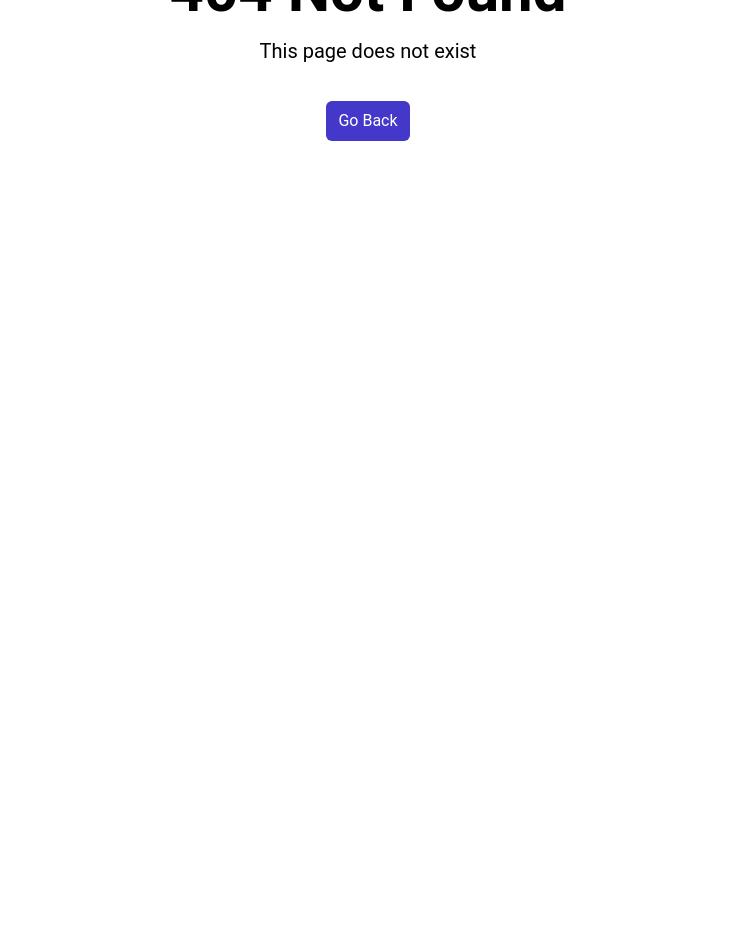
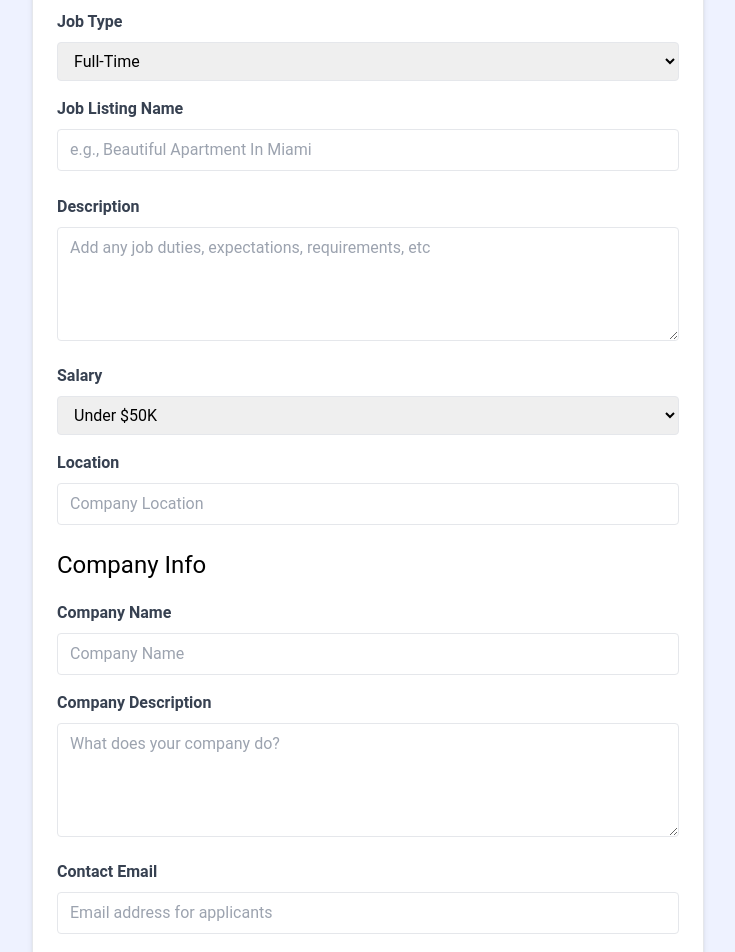
Before and after one commit to rings-s/reactJs, a React (Vite) app in the folder react_crash_course/: page /add-job in a window 1280 px wide. Before the commit this address had no page. Shown: the part 260-1212 px from the top of the page, without its empty margins (272-1007 px from the left). Before the commit the page ends 800 px from the top, so only its background shows below. Built offline with nearby package versions, Linux system fonts and the light colour scheme.

Commit message:
adding the addjob form

```diff
--- a/react_crash_course/src/App.jsx
+++ b/react_crash_course/src/App.jsx
@@ -9,6 +9,7 @@
 import JobsPage from './pages/JobsPage';
 import NotFoundPage from './pages/NotFoundPage';
 import JobPage from './pages/JobPage';
+import AddJobPage from './pages/AddJobPage';
 
 
 // Create a router instance using createBrowserRouter and configure routes
@@ -17,6 +18,7 @@
     <Route path="/" element={<MainLayout />}>
       <Route index element={<HomePage />} />
       <Route path="/jobs" element={<JobsPage />} />
+      <Route path="/add-job" element={<AddJobPage />} />
       <Route path="/jobs/:id" element={<JobPage />} />
       <Route path="*" element={<NotFoundPage />} />
     </Route>
--- a/react_crash_course/src/pages/AddJobPage.jsx
+++ b/react_crash_course/src/pages/AddJobPage.jsx
@@ -0,0 +1,180 @@
+const AddJobPage = () => {
+
+    // State variables
+
+
+
+  return (
+    <>
+      <section className="bg-indigo-50">
+        <div className="container m-auto max-w-2xl py-24">
+          <div
+            className="bg-white px-6 py-8 mb-4 shadow-md rounded-md border m-4 md:m-0"
+          >
+            <form>
+              <h2 className="text-3xl text-center font-semibold mb-6">Add Job</h2>
+
+              <div className="mb-4">
+                <label htmlFor="type" className="block text-gray-700 font-bold mb-2">
+                  Job Type
+                </label>
+                <select
+                  id="type"
+                  name="type"
+                  className="border rounded w-full py-2 px-3"
+                  required
+                >
+                  <option value="Full-Time">Full-Time</option>
+                  <option value="Part-Time">Part-Time</option>
+                  <option value="Remote">Remote</option>
+                  <option value="Internship">Internship</option>
+                </select>
+              </div>
+
+              <div className="mb-4">
+                <label className="block text-gray-700 font-bold mb-2">
+                  Job Listing Name
+                </label>
+                <input
+                  type="text"
+                  id="title"
+                  name="title"
+                  className="border rounded w-full py-2 px-3 mb-2"
+                  placeholder="e.g., Beautiful Apartment In Miami"
+                  required
+                />
+              </div>
+              <div className="mb-4">
+                <label
+                  htmlFor="description"
+                  className="block text-gray-700 font-bold mb-2"
+                >
+                  Description
+                </label>
+                <textarea
+                  id="description"
+                  name="description"
+                  className="border rounded w-full py-2 px-3"
+                  rows="4"
+                  placeholder="Add any job duties, expectations, requirements, etc"
+                ></textarea>
+              </div>
+
+              <div className="mb-4">
+                <label htmlFor="salary" className="block text-gray-700 font-bold mb-2">
+                  Salary
+                </label>
+                <select
+                  id="salary"
+                  name="salary"
+                  className="border rounded w-full py-2 px-3"
+                  required
+                >
+                  <option value="Under $50K">Under $50K</option>
+                  <option value="$50K - 60K">$50K - $60K</option>
+                  <option value="$60K - 70K">$60K - $70K</option>
+                  <option value="$70K - 80K">$70K - $80K</option>
+                  <option value="$80K - 90K">$80K - $90K</option>
+                  <option value="$90K - 100K">$90K - $100K</option>
+                  <option value="$100K - 125K">$100K - $125K</option>
+                  <option value="$125K - 150K">$125K - $150K</option>
+                  <option value="$150K - 175K">$150K - $175K</option>
+                  <option value="$175K - 200K">$175K - $200K</option>
+                  <option value="Over $200K">Over $200K</option>
+                </select>
+              </div>
+
+              <div className='mb-4'>
+                <label className='block text-gray-700 font-bold mb-2'>
+                  Location
+                </label>
+                <input
+                  type='text'
+                  id='location'
+                  name='location'
+                  className='border rounded w-full py-2 px-3 mb-2'
+                  placeholder='Company Location'
+                  required
+                />
+              </div>
+
+              <h3 className="text-2xl mb-5">Company Info</h3>
+
+              <div className="mb-4">
+                <label htmlFor="company" className="block text-gray-700 font-bold mb-2">
+                  Company Name
+                </label>
+                <input
+                  type="text"
+                  id="company"
+                  name="company"
+                  className="border rounded w-full py-2 px-3"
+                  placeholder="Company Name"
+                />
+              </div>
+
+              <div className="mb-4">
+                <label
+                  htmlFor="company_description"
+                  className="block text-gray-700 font-bold mb-2"
+                >
+                  Company Description
+                </label>
+                <textarea
+                  id="company_description"
+                  name="company_description"
+                  className="border rounded w-full py-2 px-3"
+                  rows="4"
+                  placeholder="What does your company do?"
+                ></textarea>
+              </div>
+
+              <div className="mb-4">
+                <label
+                  htmlFor="contact_email"
+                  className="block text-gray-700 font-bold mb-2"
+                >
+                  Contact Email
+                </label>
+                <input
+                  type="email"
+                  id="contact_email"
+                  name="contact_email"
+                  className="border rounded w-full py-2 px-3"
+                  placeholder="Email address for applicants"
+                  required
+                />
+              </div>
+              <div className="mb-4">
+                <label
+                  htmlFor="contact_phone"
+                  className="block text-gray-700 font-bold mb-2"
+                >
+                  Contact Phone
+                </label>
+                <input
+                  type="tel"
+                  id="contact_phone"
+                  name="contact_phone"
+                  className="border rounded w-full py-2 px-3"
+                  placeholder="Optional phone for applicants"
+                />
+              </div>
+
+              <div>
+                <button
+                  className="bg-indigo-500 hover:bg-indigo-600 text-white font-bold py-2 px-4 rounded-full w-full focus:outline-none focus:shadow-outline"
+                  type="submit"
+                >
+                  Add Job
+                </button>
+              </div>
+            </form>
+          </div>
+        </div>
+      </section>
+    </>
+  );
+};
+
+export default AddJobPage;
```
